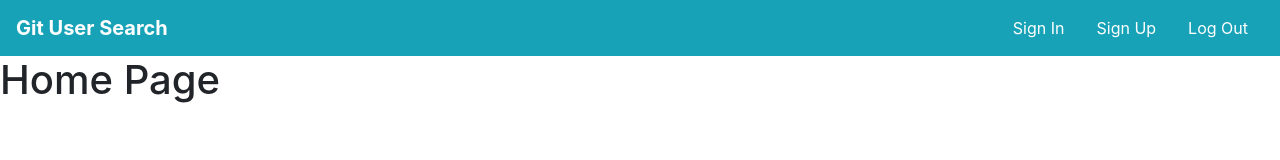
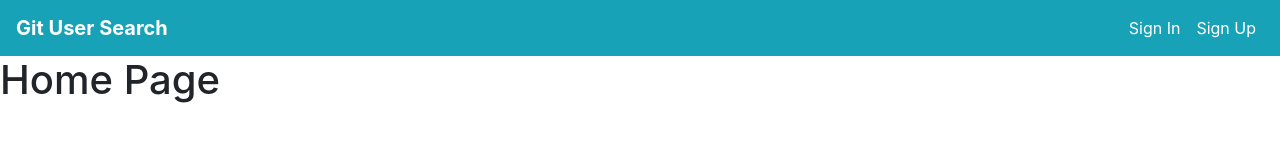
Before and after one commit to atanu12/React-Git-User, a React (Create React App) app: page / in a window 1280 px wide. Shown: the top 160 px of the page. Built offline with nearby package versions, Linux system fonts and the light colour scheme.

Commit message:
added the context user name and conditional navBar

```diff
--- a/src/layout/Header.js
+++ b/src/layout/Header.js
@@ -1,30 +1,62 @@
-import React, {useState, useContext} from 'react';
+import React, { useState, useContext } from "react";
 
-import {Collapse, Navbar, NavbarToggler, Nav, NavItem, NavLink, NavbarBrand, NavbarText} from 'reactstrap';
-import {Link} from 'react-router-dom'
+import {
+  Collapse,
+  Navbar,
+  NavbarToggler,
+  Nav,
+  NavItem,
+  NavLink,
+  NavbarBrand,
+  NavbarText,
+} from "reactstrap";
+import { Link } from "react-router-dom";
+import { UserContext } from "../context/UserContext";
 
-const Header =()=> {
+const Header = () => {
+  const context = useContext(UserContext);
+
+  const [isOpen, setIsOpen] = useState(false);
+
+  const toggle = () => setIsOpen(!isOpen);
+
   return (
-        <Navbar color="info" light expand='md'>
-            <NavbarBrand className='font-weight-bold'>
-                <Link to='/' className='text-white' >Git User Search</Link>
+    <Navbar color="info" light expand="md">
+      <NavbarBrand className="font-weight-bold">
+        <Link to="/" className="text-white">
+          Git User Search
+        </Link>
       </NavbarBrand>
-            <NavbarToggler/>
-            <Collapse navbar>
-                <Nav className='ml-auto'>
+      <NavbarText className="text-white">
+        {context.user?.email ? context.user.email : ""}
+      </NavbarText>
+      <NavbarToggler onClick={toggle} />
+      <Collapse isOpen={isOpen} navbar>
+        <Nav className="ml-auto" navbar>
+          {context.user ? (
             <NavItem>
-                        <NavLink  className='text-white'>Sign In</NavLink>
+              <NavLink tag={Link} to="/" className="text-white">
+                Log Out
+              </NavLink>
+            </NavItem>
+          ) : (
+            <>
+              <NavItem>
+                <NavLink tag={Link} to="/signin" className="text-white">
+                  Sign In
+                </NavLink>
               </NavItem>
               <NavItem>
-                        <NavLink className='text-white'>Sign Up</NavLink>
+                <NavLink tag={Link} to="/signup" className="text-white">
+                  Sign Up
+                </NavLink>
               </NavItem>
-                    <NavItem>
-                        <NavLink  className='text-white'>Log Out</NavLink>
-                    </NavItem>
+            </>
+          )}
         </Nav>
       </Collapse>
     </Navbar>
-    )
-}
+  );
+};
 
-export default Header
+export default Header;
```
Also changed, not shown: 1 other file (tests, documents, lock files or other folders). Lines whose indentation alone changed are shown as unchanged.
